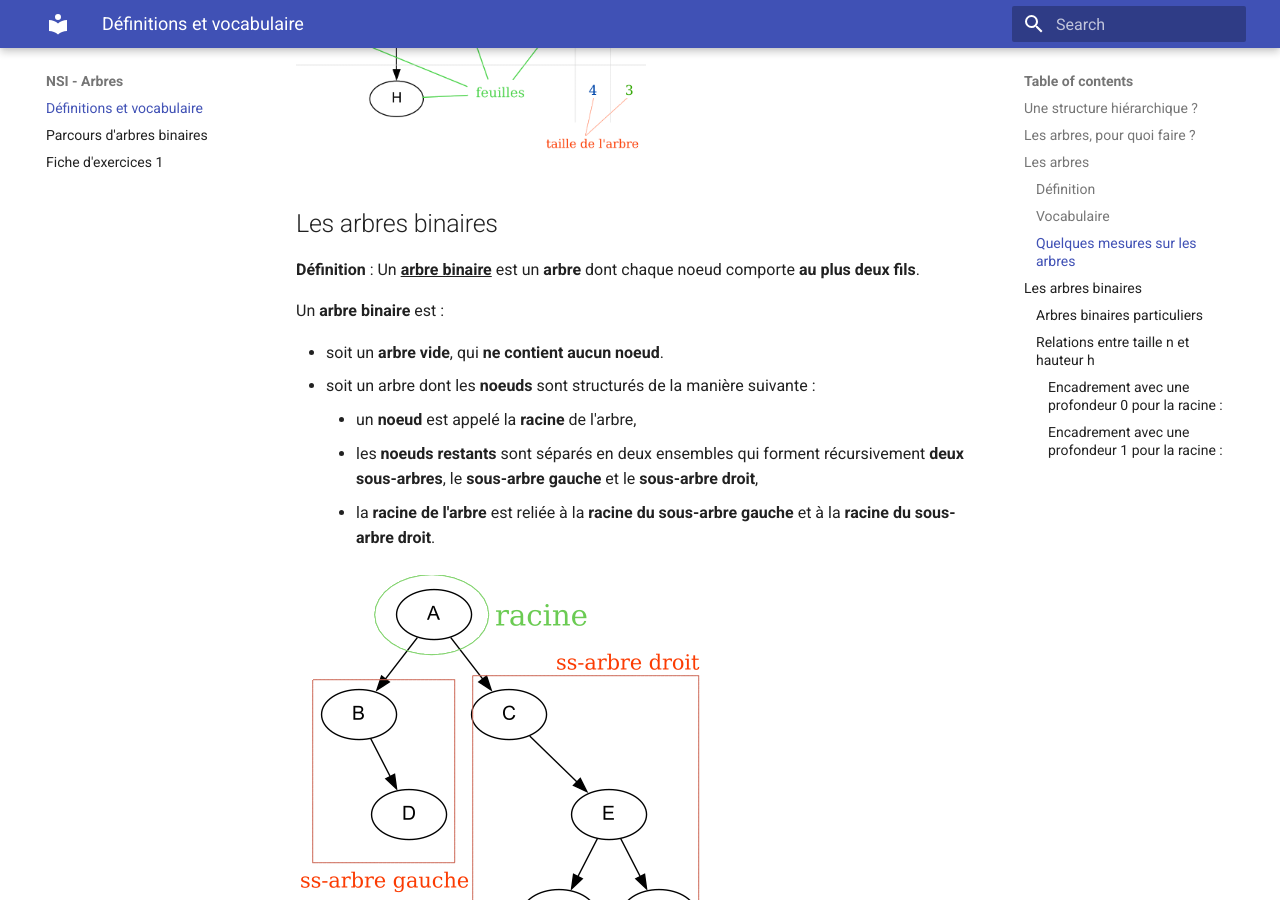
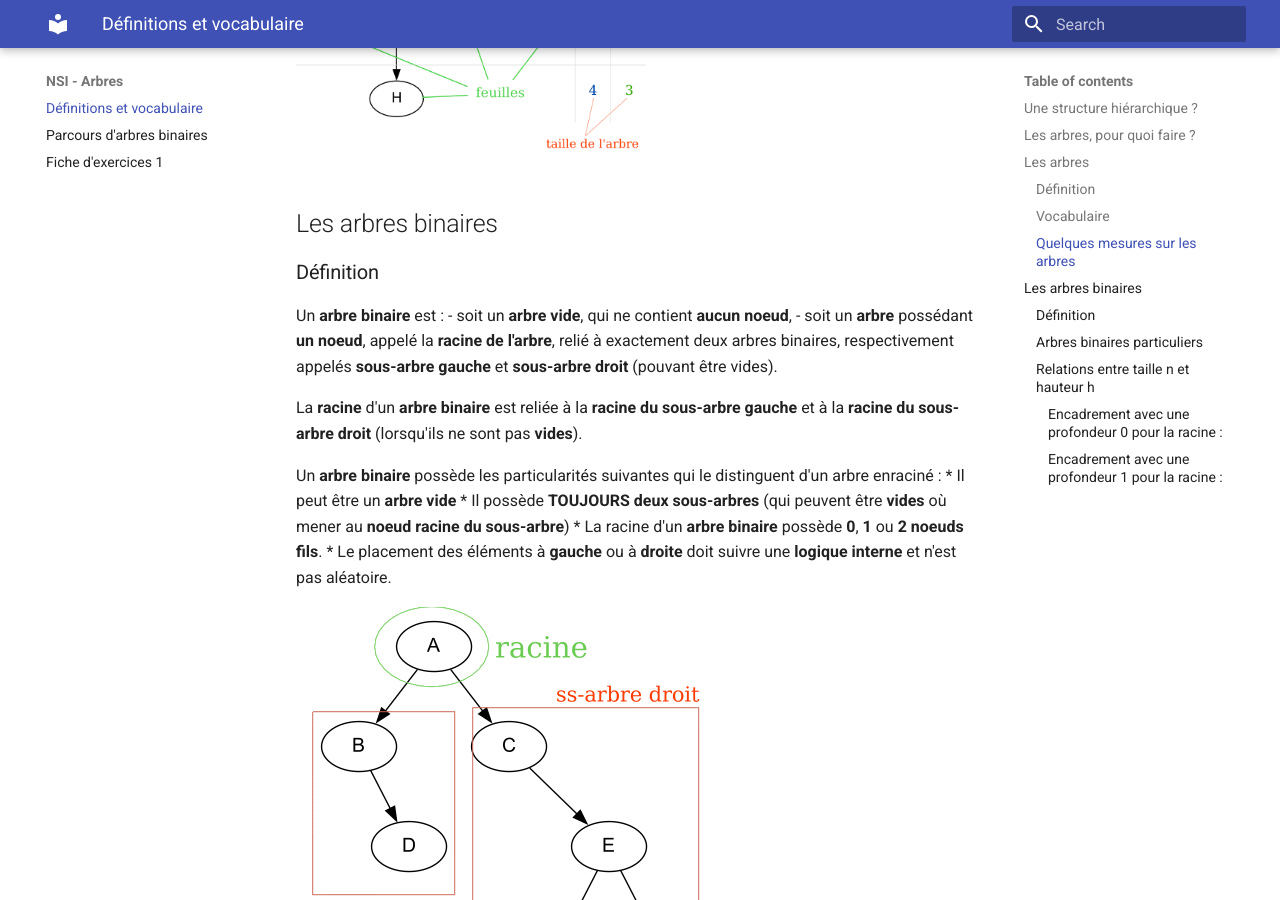
Before and after one commit to erwandemerville/nsi_arbres, an MkDocs documentation site: the page built from docs/vocabulaire.md, in a window 1280 px wide and 900 px high, scrolled down 4856 px. Built offline with MkDocs 1.6.1 and Material for MkDocs 9.7.7, drawn with Linux system fonts in a browser that asks for light colours; some of the changed text lies outside the part shown.

Commit message:
MAJ Cours et fiche exo

```diff
--- a/docs/vocabulaire.md
+++ b/docs/vocabulaire.md
@@ -99,15 +99,19 @@ Un **arbre** est une structure de données :
 
 ## Les arbres binaires
 
-**Définition** : Un <u>**arbre binaire**</u> est un **arbre** dont chaque noeud comporte **au plus deux fils**.
+### Définition
 
 Un **arbre binaire** est :
+- soit un **arbre vide**, qui ne contient **aucun noeud**,
+- soit un **arbre** possédant **un noeud**, appelé la **racine de l'arbre**, relié à exactement deux arbres binaires, respectivement appelés **sous-arbre gauche** et **sous-arbre droit** (pouvant être vides).
 
-* soit un **arbre vide**, qui **ne contient aucun noeud**.
-* soit un arbre dont les **noeuds** sont structurés de la manière suivante :
-    * un **noeud** est appelé la **racine** de l'arbre,
-    * les **noeuds restants** sont séparés en deux ensembles qui forment récursivement **deux sous-arbres**, le **sous-arbre gauche** et le **sous-arbre droit**,
-    * la **racine de l'arbre** est reliée à la **racine du sous-arbre gauche** et à la **racine du sous-arbre droit**.
+La **racine** d'un **arbre binaire** est reliée à la **racine du sous-arbre gauche** et à la **racine du sous-arbre droit** (lorsqu'ils ne sont pas **vides**).
+
+Un **arbre binaire** possède les particularités suivantes qui le distinguent d'un arbre enraciné :
+* Il peut être un **arbre vide**
+* Il possède **TOUJOURS deux sous-arbres** (qui peuvent être **vides** où mener au **noeud racine du sous-arbre**)
+* La racine d'un **arbre binaire** possède **0**, **1** ou **2 noeuds fils**.
+* Le placement des éléments à **gauche** ou à **droite** doit suivre une **logique interne** et n'est pas aléatoire.
 
 ![images/arbre_binaire.png](images/arbre_binaire.png)
 
@@ -134,7 +138,7 @@ Un **arbre binaire** est :
 
 #### Encadrement avec une profondeur 0 pour la racine :
 
-À chaque **niveau** de l'arbre, le nombre de noeuds $n$ est de $n = 2^{niveau}$, il en découle :
+À chaque **niveau** de l'arbre, le nombre de noeuds est de $2^{niveau}$, il en découle :
 
 * Pour une **taille n** donnée : $\lfloor log_{2}(n) \rfloor \leq h \leq n-1$
     * **h** min lorsque **arbre complet**, **h** max lorsque **arbre filiforme**
@@ -145,7 +149,7 @@ Un **arbre binaire** est :
 
 #### Encadrement avec une profondeur 1 pour la racine :
 
-À chaque **niveau** de l'arbre, le nombre de noeuds $n$ est de $n = 2^{niveau-1}$, il en découle :
+À chaque **niveau** de l'arbre, le nombre de noeuds est de $2^{niveau-1}$, il en découle :
 
 * Pour une **taille n** donnée : $\lceil log_{2}(n+1) \rceil \leq h \leq n$
     * **h** min lorsque **arbre complet**, **h** max lorsque **arbre filiforme**
```
Also changed, not shown: 1 other file.
